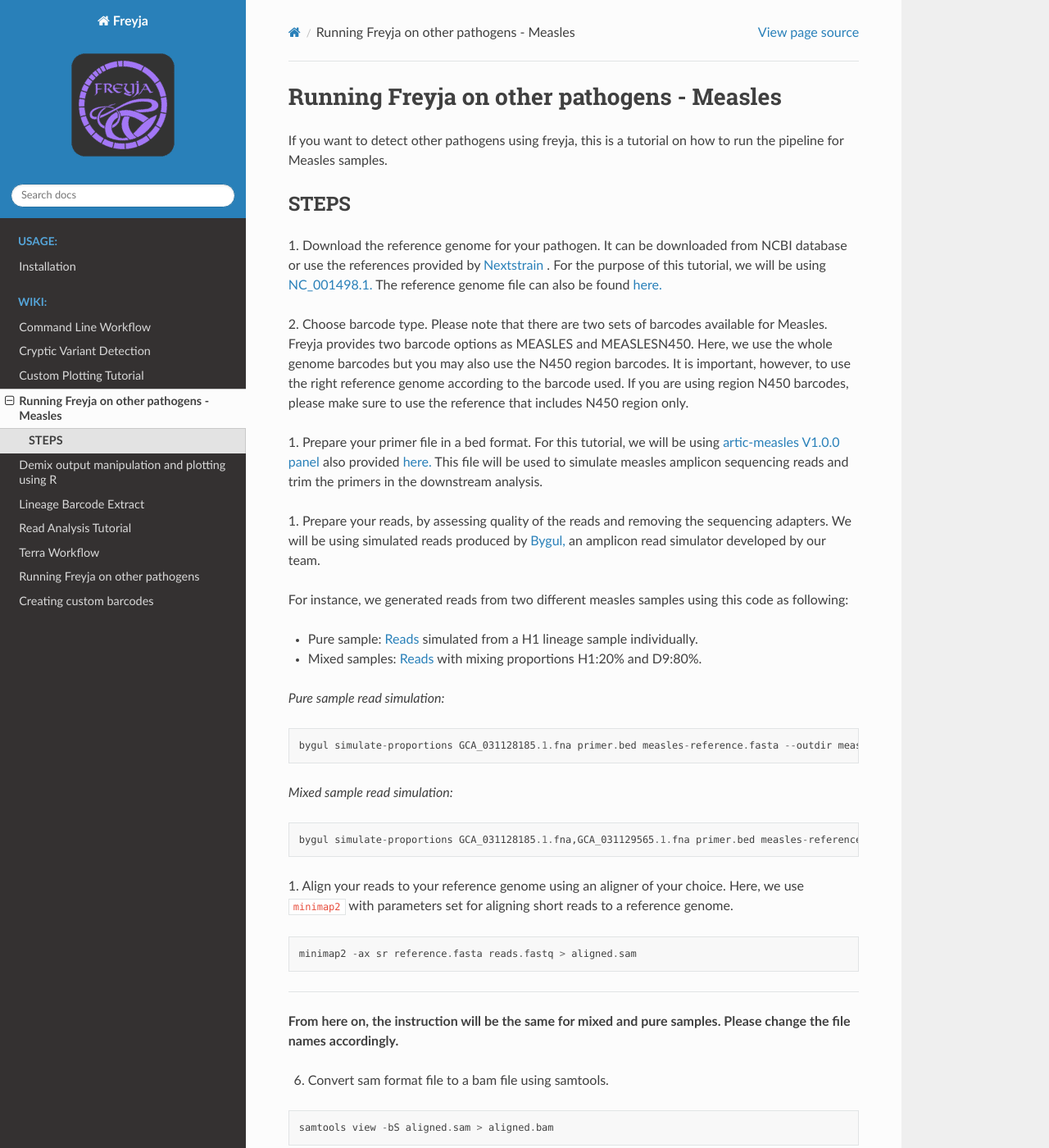
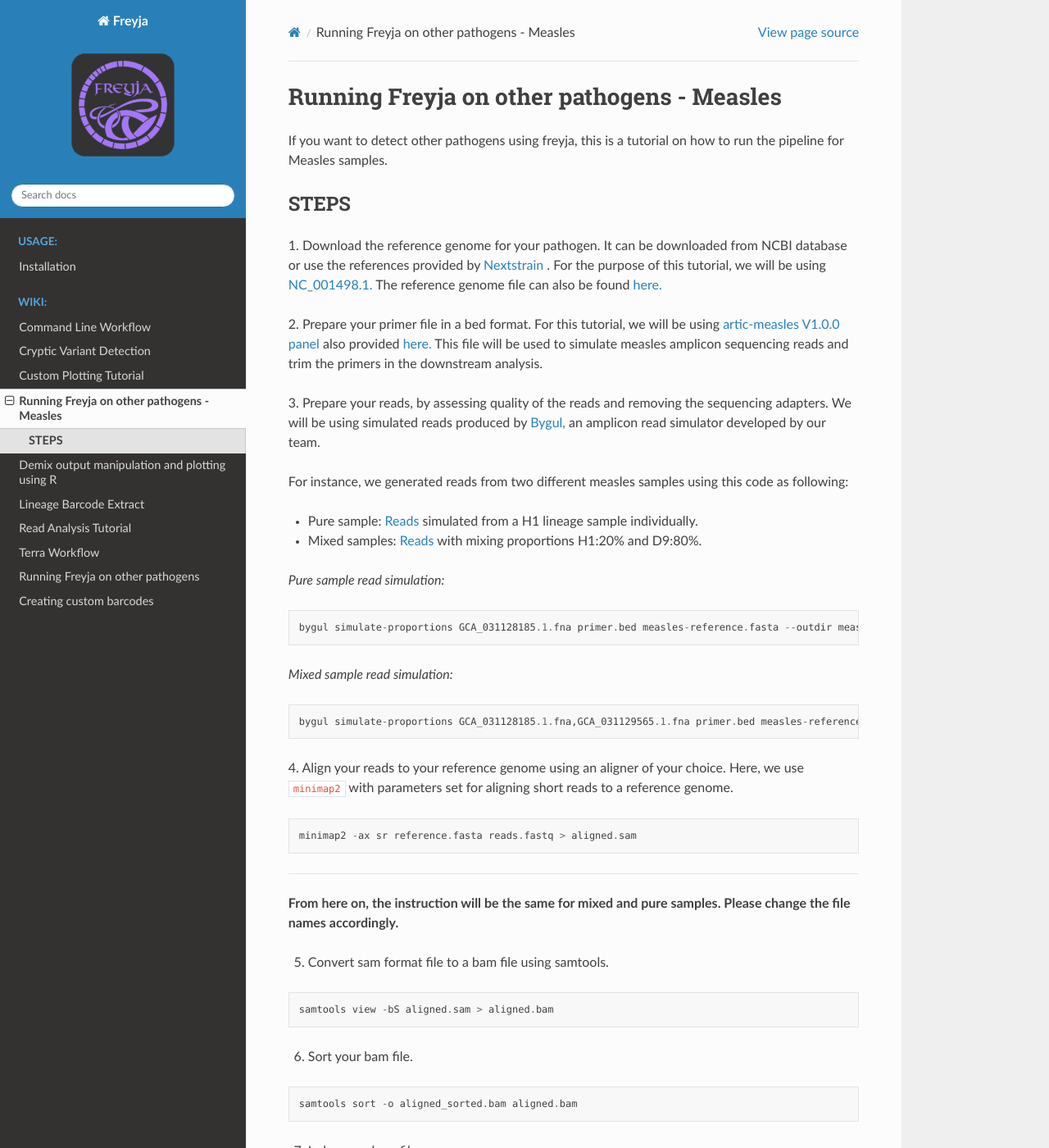
Before and after one commit to andersen-lab/Freyja, a Sphinx documentation site: the page built from docs/src/wiki/freyja-measles.rst, in a window 1280 px wide and 1400 px high. Shown: the whole window at 82% size. Built offline with Sphinx 7.4.7 and the Read the Docs theme 3.1.0, drawn with Linux system fonts in a browser that asks for light colours; some of the changed text lies outside the part shown.

Commit message:
update documentation

```diff
--- a/docs/src/wiki/freyja-measles.rst
+++ b/docs/src/wiki/freyja-measles.rst
@@ -15,18 +15,11 @@ For the purpose of this tutorial, we will be using `NC_001498.1. <https://www.nc
 The reference genome file can also be found `here. <https://github.com/andersen-lab/Freyja/blob/main/docs/data/measles-reference.fasta>`_
 
 
-2. Choose barcode type. Please note that there are two sets of barcodes available for Measles.
-Freyja provides two barcode options as MEASLES and MEASLESN450. Here, we use the whole genome barcodes but
-you may also use the N450 region barcodes. It is important, however, to
-use the right reference genome according to the barcode used.
-If you are using region N450 barcodes, please make sure to
-use the reference that includes N450 region only.
-
-1. Prepare your primer file in a bed format. For this tutorial, we will be using `artic-measles V1.0.0 panel <https://labs.primalscheme.com/detail/artic-measles/400/v1.0.0/?q=measles>`_
+2. Prepare your primer file in a bed format. For this tutorial, we will be using `artic-measles V1.0.0 panel <https://labs.primalscheme.com/detail/artic-measles/400/v1.0.0/?q=measles>`_
 also provided `here. <https://github.com/andersen-lab/Freyja/blob/main/docs/data/artic-measles-v1.0.0.bed>`_
 This file will be used to simulate measles amplicon sequencing reads and trim the primers in the downstream analysis.
 
-1. Prepare your reads, by assessing quality of the reads and removing the sequencing adapters.
+3. Prepare your reads, by assessing quality of the reads and removing the sequencing adapters.
 We will be using simulated reads produced by `Bygul, <https://github.com/andersen-lab/Bygul>`_ an amplicon read simulator developed by our team.
 
 For instance, we generated reads from two different measles samples using this code as following:
@@ -50,7 +43,7 @@ For instance, we generated reads from two different measles samples using this c
     bygul simulate-proportions GCA_031128185.1.fna,GCA_031129565.1.fna primer.bed measles-reference.fasta --outdir measles-H1-20-D9-80/ --proportions 0.2,0.8
 
 
-1. Align your reads to your reference genome using an aligner of your choice.
+4. Align your reads to your reference genome using an aligner of your choice.
 Here, we use ``minimap2`` with parameters set for aligning short reads to a reference genome.
 
 .. code::
@@ -113,11 +106,11 @@ This will be used in freyja pipeline downstream analysis.
     # Call variants using ivar
     freyja variants trimmed_sorted.bam --variants variants.tsv --depths depths.tsv --ref reference.fasta
 
-13. Run freyja demix to estimate lineage prevalence.
+12. Run freyja demix to estimate lineage prevalence.
 
 .. code::
 
-    freyja demix variants.tsv depths.tsv --output freyja_demix.txt --pathogen MEASLES
+    freyja demix variants.tsv depths.tsv --output freyja_demix.txt --pathogen MEASLESgenome
 
 
 The final demix outputs for the pure and mixed sample are as following:
```
Also changed, not shown: other parts of docs/src/wiki/freyja-measles.rst (+7 -7 lines).
